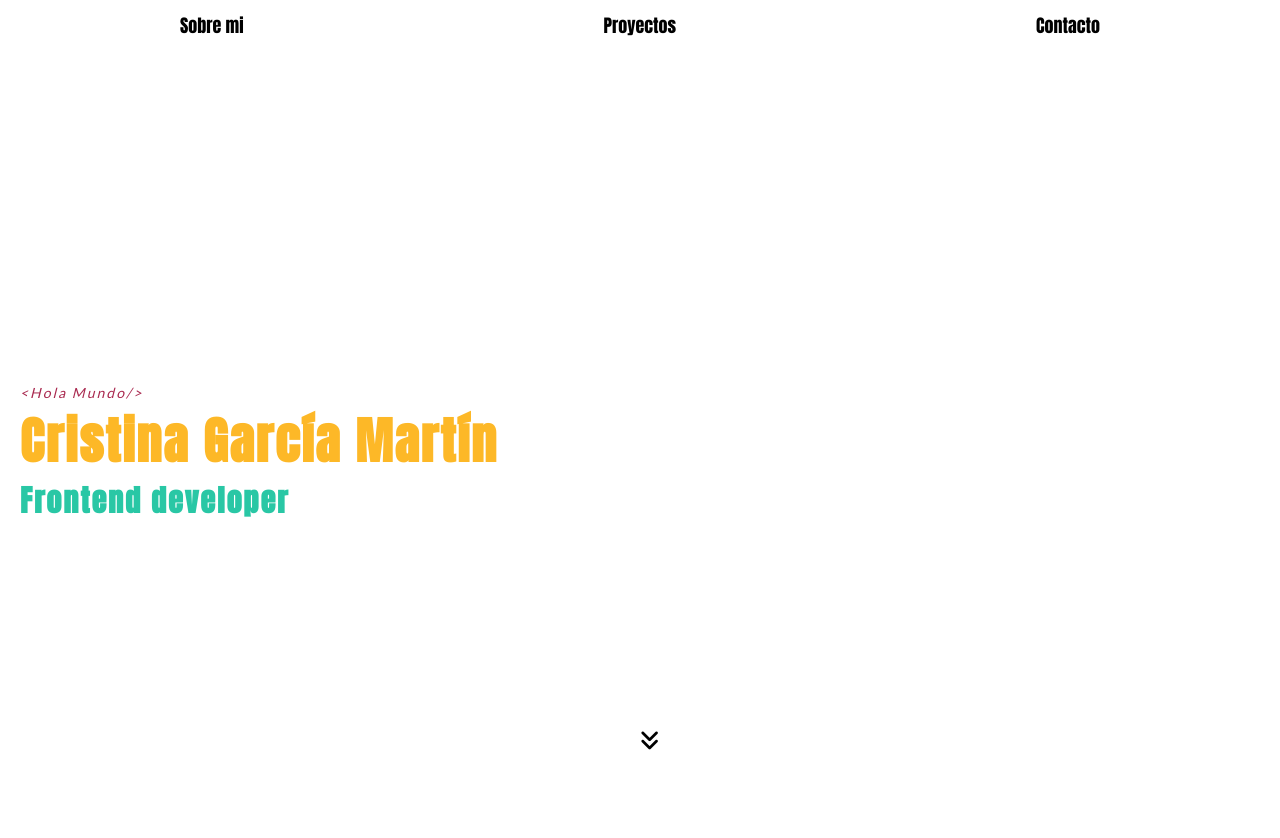
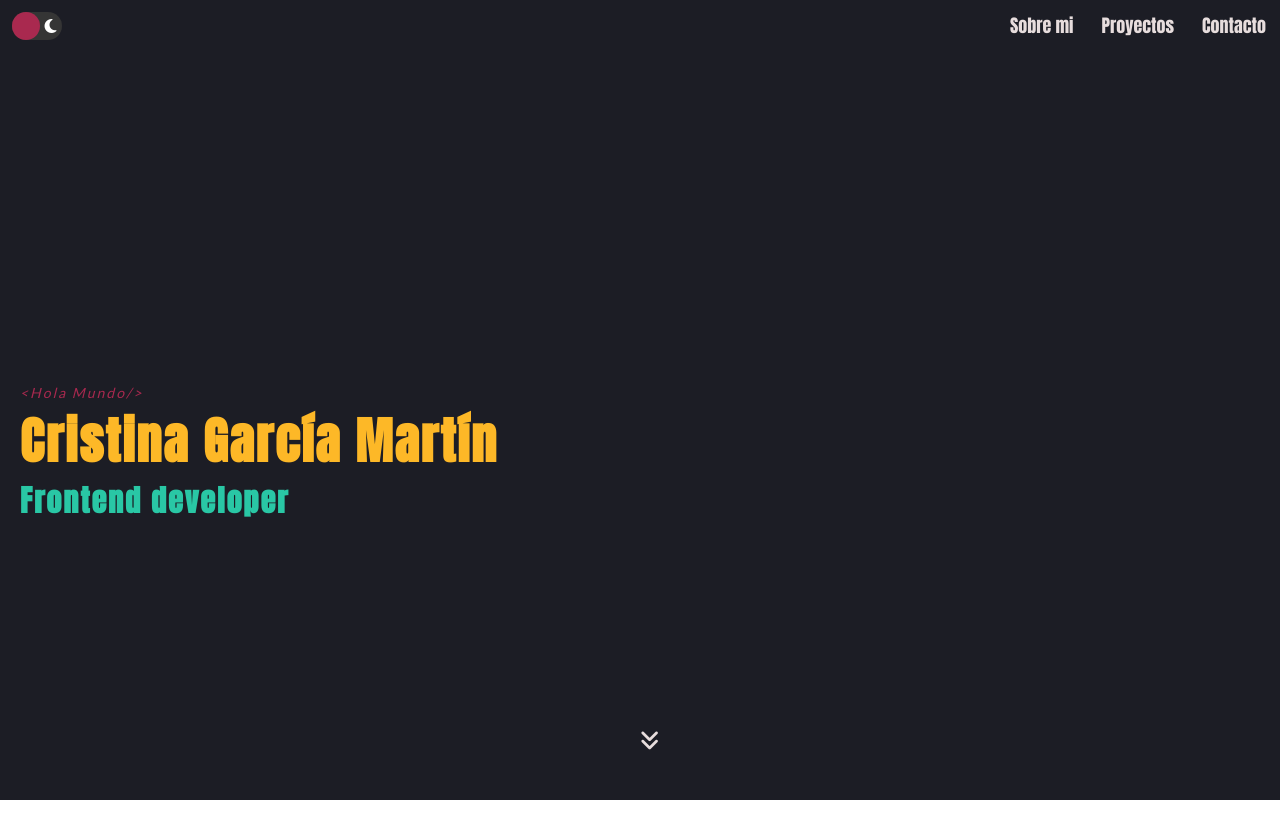
Before and after one commit to crisgarm/portfolio, a React (Create React App) app: page / in a window 1280 px wide. Shown: the top 838 px of the page. Built offline with nearby package versions, Linux system fonts and the light colour scheme.

Commit message:
Add dark and light mode button

```diff
--- a/src/components/App.js
+++ b/src/components/App.js
@@ -1,16 +1,34 @@
-import React, { useState } from "react";
+import React, { useEffect, useState } from "react";
 import "../stylesheets/App.scss";
-import DATA from "../services/data.js";
 import Header from "./Header";
 import Main from "./Main";
 import Footer from "./Footer";
 
 const App = () => {
-  const [projects] = useState(DATA);
+  const [isLight, setIsLight] = useState(false);
+
+  useEffect(() => {
+    const currentThemeColor = localStorage.getItem("theme-color");
+    if (currentThemeColor === "light") {
+      setIsLight(true);
+    } else {
+      setIsLight(false);
+    }
+  }, []);
+
+  const handleChange = () => {
+    if (isLight) {
+      localStorage.setItem("theme-color", "dark");
+      setIsLight(false);
+    } else {
+      localStorage.setItem("theme-color", "light");
+      setIsLight(true);
+    }
+  };
 
   return (
-    <div className="app">
-      <Header />
+    <div className={`app ${isLight ? "theme-light" : "theme-dark"}`}>
+      <Header value={isLight} handleChange={handleChange} />
       <Main />
       <Footer />
     </div>
--- a/src/components/Header.js
+++ b/src/components/Header.js
@@ -1,10 +1,27 @@
 import React from "react";
 import { HashLink as Link } from "react-router-hash-link";
 import "../stylesheets/Header.scss";
+import "../stylesheets/Switch.scss";
 
 const Header = (props) => {
+  const handleChange = () => {
+    props.handleChange();
+  };
+
   return (
     <header className="header">
+      <label className="header__switch-label">
+        <input
+          className="header__switch-input"
+          type="checkbox"
+          onChange={handleChange}
+          checked={props.value}
+        />
+        <span className="header__switch-slider round">
+          <i className="fas fa-sun"></i>
+          <i className="fas fa-moon"></i>
+        </span>
+      </label>
       <nav className="header__nav">
         <ul className="header__list">
           <li className="header__list-item">
--- a/src/stylesheets/Header.scss
+++ b/src/stylesheets/Header.scss
@@ -7,7 +7,7 @@
   &__list {
     display: flex;
     flex-direction: row;
-    justify-content: space-around;
+    justify-content: flex-end;
     font-size: 18px;
 
     &-item {
--- /dev/null
+++ b/src/stylesheets/Switch.scss
@@ -0,0 +1,63 @@
+@import "./core/vars";
+
+.header__switch-label {
+  position: absolute;
+  top: 12px;
+  left: 12px;
+  width: 50px;
+  height: 28px;
+}
+
+.header__switch-input {
+  opacity: 0;
+  width: 0;
+  height: 0;
+}
+.header__switch-slider {
+  position: absolute;
+  cursor: pointer;
+  top: 0;
+  left: 0;
+  right: 0;
+  bottom: 0;
+  background-color: rgb(53, 53, 53);
+  transition: 0.4s;
+  display: flex;
+  justify-content: space-around;
+  align-items: center;
+}
+
+.header__switch-slider:before {
+  position: absolute;
+  content: "";
+  height: 28px;
+  width: 28px;
+  left: 0;
+  right: 0;
+  background-color: $colorTertiary;
+  transition: 0.4s;
+}
+
+input:checked + .header__switch-slider {
+  background-color: rgb(223, 194, 194);
+}
+
+input:checked + .header__switch-slider:before {
+  transform: translateX(26px);
+}
+
+.header__switch-slider.round {
+  border-radius: 34px;
+}
+
+.header__switch-slider.round:before {
+  border-radius: 50%;
+}
+
+.fa-sun {
+  color: rgb(0, 0, 0);
+}
+
+.fa-moon {
+  color: white;
+}
```
